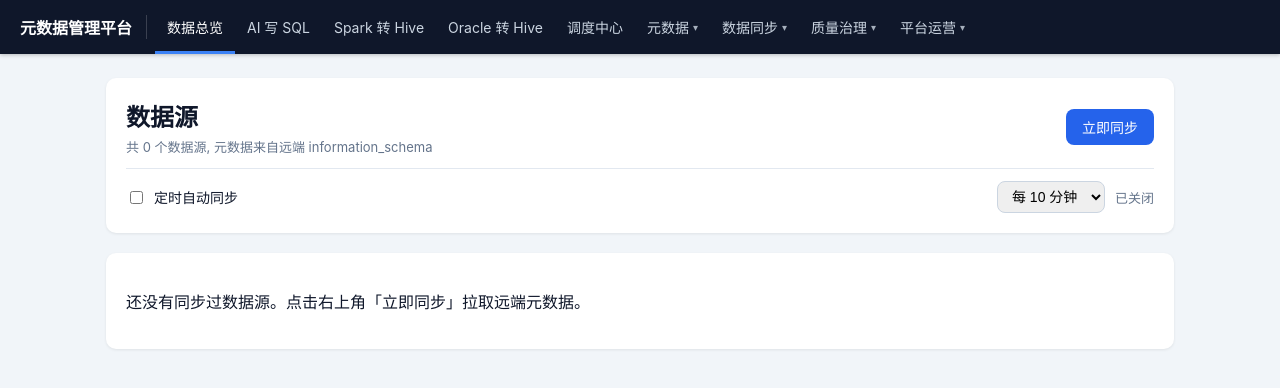
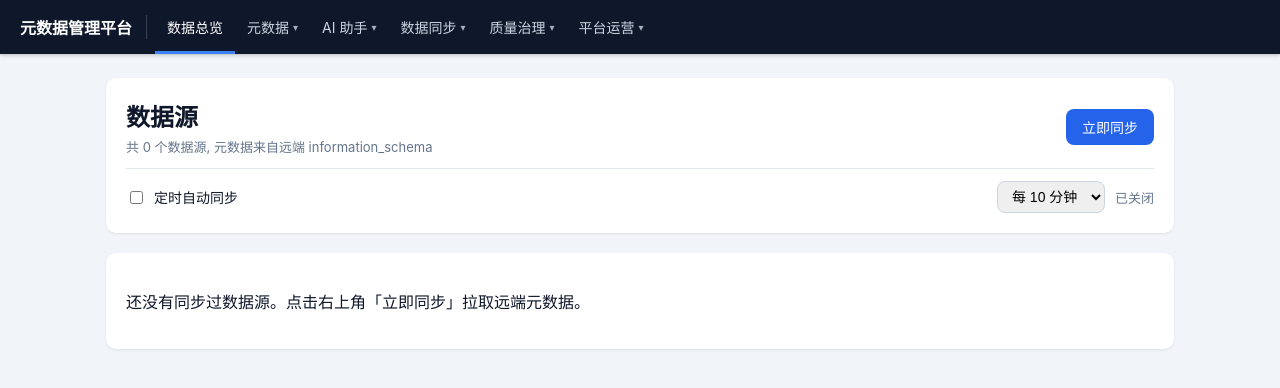
Before and after one commit to kg12581/metadata-django, a Django app: page / in a window 1280 px wide. Shown: the top 388 px of the page. Run offline with Django 4.2, Linux system fonts and the light colour scheme; data comes from the database, SQL or seed files in the repository; data that the repository does not hold is empty; some libraries are stand-ins or nearby versions.

Commit message:
ui: 精简菜单栏 - 数据总览 + 5 分组(AI 助手/数据同步等)
- AI 写 SQL/Spark 转 Hive/Oracle 转 Hive 收进 AI 助手
- 调度中心收进数据同步, 保留在元数据组中的功能入口
- 顶部仅保留数据总览直链 + 元数据/AI助手/数据同步/质量治理/平台运营

```diff
--- a/templates/common/base.html
+++ b/templates/common/base.html
@@ -180,34 +180,27 @@
       <div class="nav-group" data-match="/">
         <a class="nav-toggle" href="/">数据总览</a>
       </div>
-      <div class="nav-group" data-match="/ai-sql/">
-        <a class="nav-toggle" href="/ai-sql/">AI 写 SQL</a>
-      </div>
-      <div class="nav-group" data-match="/spark2sql/">
-        <a class="nav-toggle" href="/spark2sql/">Spark 转 Hive</a>
-      </div>
-      <div class="nav-group" data-match="/oracle2hive/">
-        <a class="nav-toggle" href="/oracle2hive/">Oracle 转 Hive</a>
-      </div>
-      <div class="nav-group" data-match="/scheduler/">
-        <a class="nav-toggle" href="/scheduler/">调度中心</a>
-      </div>
       <div class="nav-group" data-match="/sources/,/sql-helper/,/databases/,/tables/">
         <button class="nav-toggle" type="button" onclick="toggleGroup(this)">元数据 <span class="caret">▾</span></button>
         <div class="dropdown">
           <a href="/">数据源总览</a>
           <a href="/sources/">数据源配置(JDBC)</a>
           <a href="/sql-helper/">SQL 助手</a>
+        </div>
+      </div>
+      <div class="nav-group" data-match="/ai-sql/,/spark2sql/,/oracle2hive/">
+        <button class="nav-toggle" type="button" onclick="toggleGroup(this)">AI 助手 <span class="caret">▾</span></button>
+        <div class="dropdown">
           <a href="/ai-sql/">AI 写 SQL</a>
           <a href="/spark2sql/">Spark 转 Hive</a>
           <a href="/oracle2hive/">Oracle 转 Hive</a>
         </div>
       </div>
-      <div class="nav-group" data-match="/schema-sync/,/datax/,/etl/,/flink-sql/">
+      <div class="nav-group" data-match="/scheduler/,/schema-sync/,/datax/,/etl/,/flink-sql/">
         <button class="nav-toggle" type="button" onclick="toggleGroup(this)">数据同步 <span class="caret">▾</span></button>
         <div class="dropdown">
+          <a href="/scheduler/">调度中心</a>
           <a href="/schema-sync/">结构同步任务</a>
-          <a href="/scheduler/">调度中心</a>
           <a href="/datax/">DataX 同步</a>
           <a href="/etl/">ETL 管理</a>
           <a href="/flink-sql/">Flink SQL</a>
```
